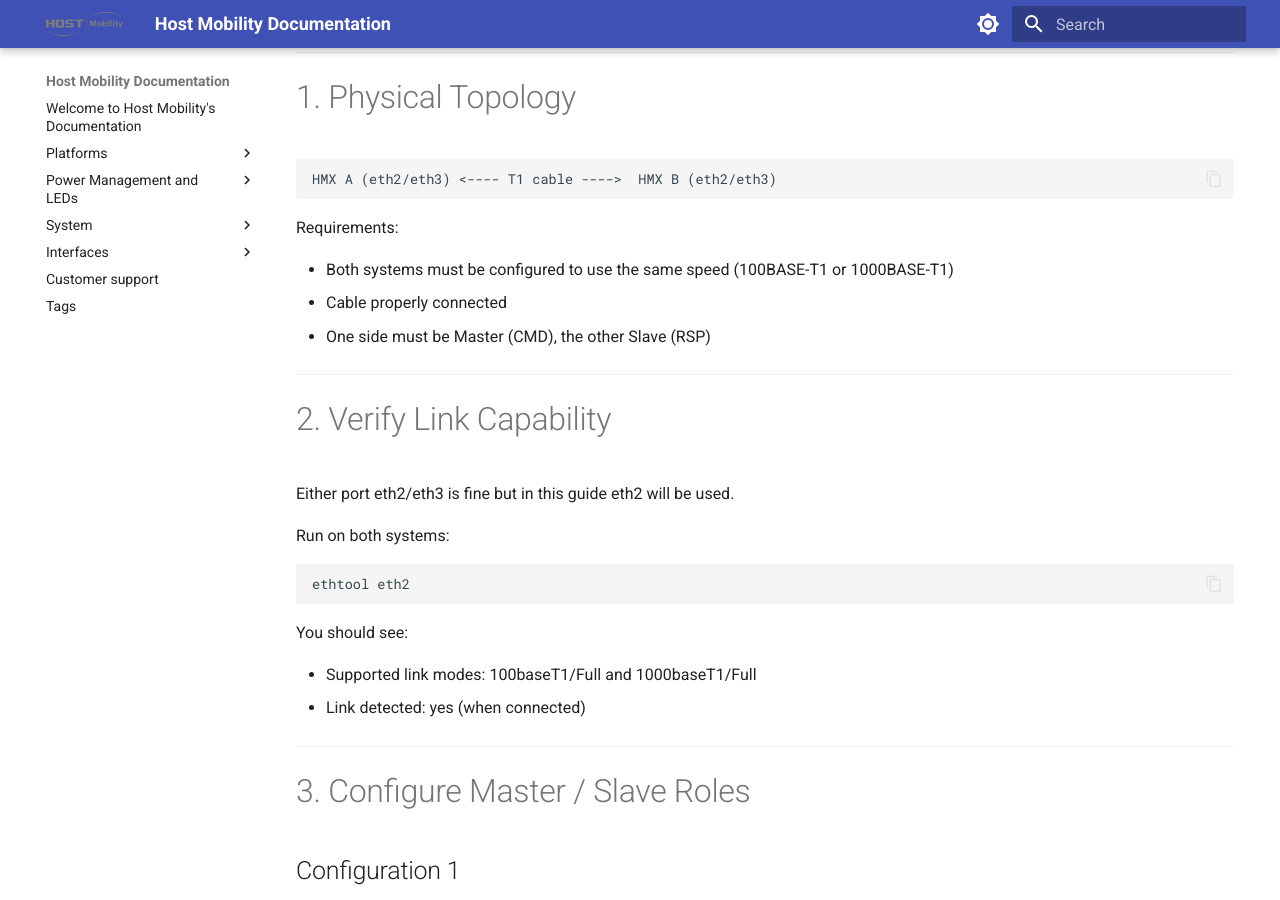
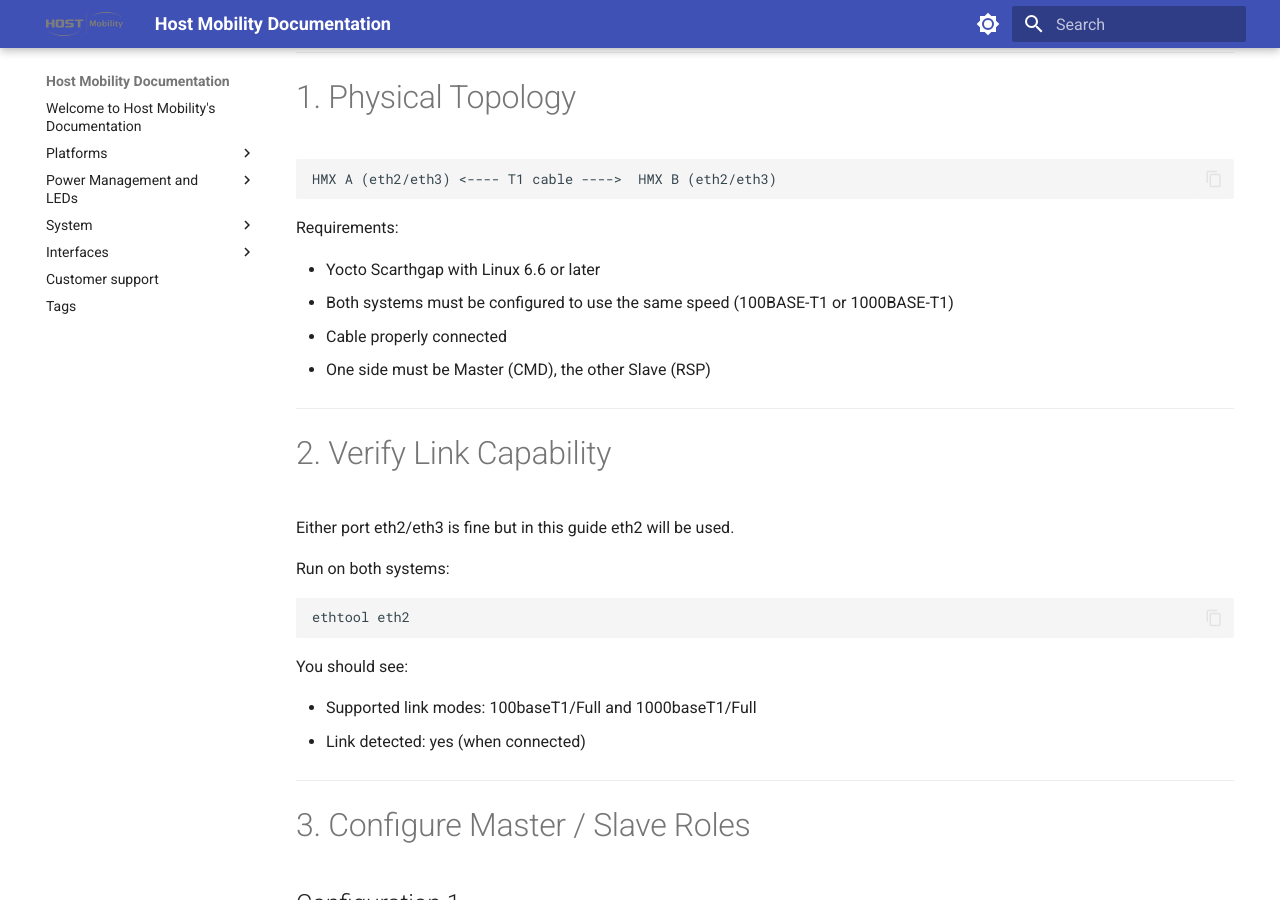
Before and after one commit to hostmobility/documentation, an MkDocs documentation site: the page built from docs/interfaces/hmx/automotive_ethernet_setup_guide.md, in a window 1280 px wide and 900 px high, scrolled down 546 px. Built offline with MkDocs 1.6.1 and Material for MkDocs 9.7.7, drawn with Linux system fonts in a browser that asks for light colours.

Commit message:
add missing detail to requirements automotive ethernet guide

```diff
--- a/docs/interfaces/hmx/automotive_ethernet_setup_guide.md
+++ b/docs/interfaces/hmx/automotive_ethernet_setup_guide.md
@@ -27,6 +27,7 @@
 
 Requirements:
 
+-   Yocto Scarthgap with Linux 6.6 or later
 -   Both systems must be configured to use the same speed (100BASE-T1 or 1000BASE-T1)
 -   Cable properly connected
 -   One side must be Master (CMD), the other Slave (RSP)
```
